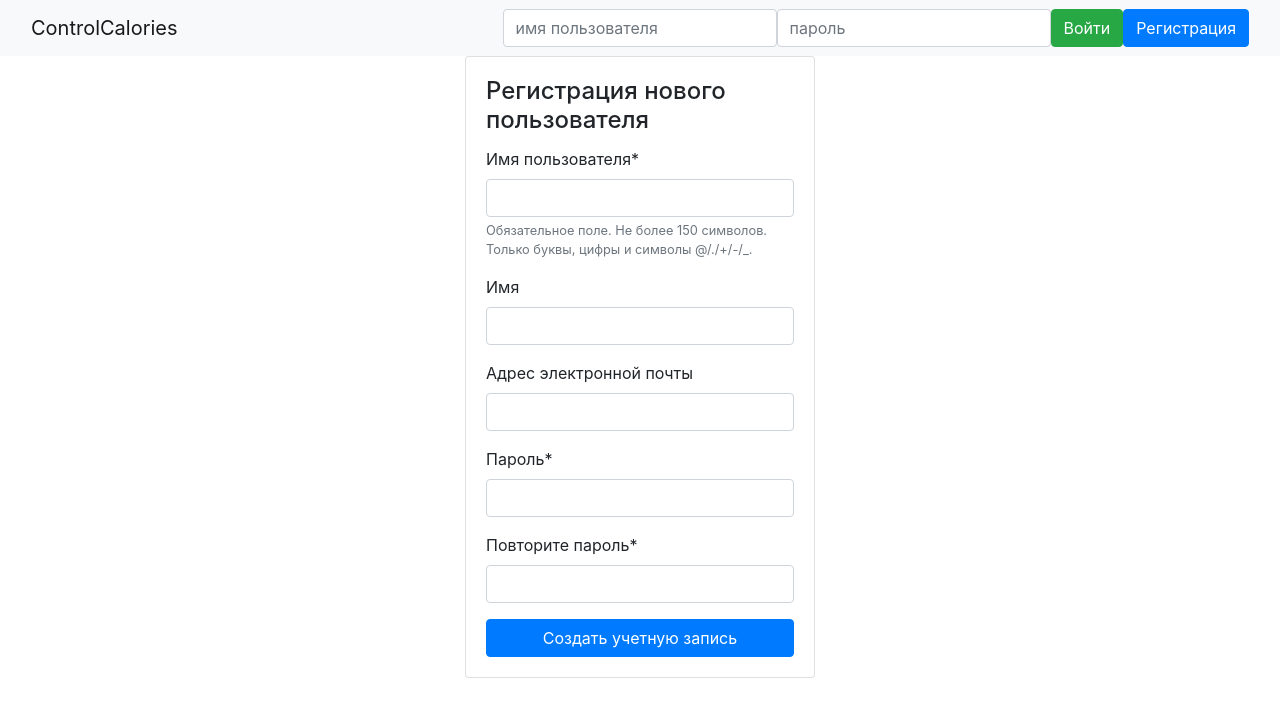
After one commit to ickermi/calories-control, a Django app: page /registration/ in a window 1280 px wide. The commit adds this page. Shown: the top 717 px of the page. Run offline with Django 4.2, Linux system fonts and the light colour scheme; some libraries are stand-ins or nearby versions.

Commit message:
Add registration template

```diff
--- a/mysite/calories/forms.py
+++ b/mysite/calories/forms.py
@@ -2,8 +2,8 @@ from django import forms
 from django.contrib.auth.models import User
 
 class UserRegistrationForm(forms.ModelForm):
-    password = forms.CharField(label='Password', widget=forms.PasswordInput)
-    password2 = forms.CharField(label='Repeat password', widget=forms.PasswordInput)
+    password = forms.CharField(label='Пароль', widget=forms.PasswordInput)
+    password2 = forms.CharField(label='Повторите пароль', widget=forms.PasswordInput)
 
     class Meta:
         model = User
--- a/mysite/calories/templates/base.html
+++ b/mysite/calories/templates/base.html
@@ -31,6 +31,9 @@
                         <button class="btn btn-success" type="submit">Войти</button>
                     </form>
                 </li>
+                <li>
+                    <a href="{% url 'registration' %}" class="btn btn-primary">Регистрация</a>
+                </li>
             </ul>
         {% endif %}
     </div>
--- /dev/null
+++ b/mysite/calories/templates/registration.html
@@ -0,0 +1,23 @@
+{% extends 'base.html' %}
+{% load crispy_forms_tags %}
+
+
+{% block main %}
+<div  class="container">
+    <div  class="row justify-content-center">
+      <div  class="col-4">
+          <div class="card">
+            <div class="card-body">
+            <h4 class="card-title">Регистрация нового пользователя</h4>
+
+            <form method="post">
+            {% csrf_token %}
+            {{ form|crispy }}
+            <button type="submit" class="btn btn-primary btn-block">Создать учетную запись</button>
+            </form>
+            </div>
+            </div>
+      </div>
+    </div>
+  </div>
+{% endblock %}
--- a/mysite/calories/urls.py
+++ b/mysite/calories/urls.py
@@ -6,4 +6,5 @@ urlpatterns = [
     path('', views.home_page, name='home_page'),
     path('login/', auth_views.LoginView.as_view(template_name = 'login.html'), name='login'),
     path('logout/', auth_views.LogoutView.as_view(template_name = 'logged_out.html'), name='logout'),
+    path('registration/', views.registration, name='registration'),
 ]
--- a/mysite/calories/views.py
+++ b/mysite/calories/views.py
@@ -36,4 +36,4 @@ def registration(request):
     else:
         form = UserRegistrationForm()
 
-    return render(request, 'registragion.html', {'form': form})
+    return render(request, 'registration.html', {'form': form})
```
